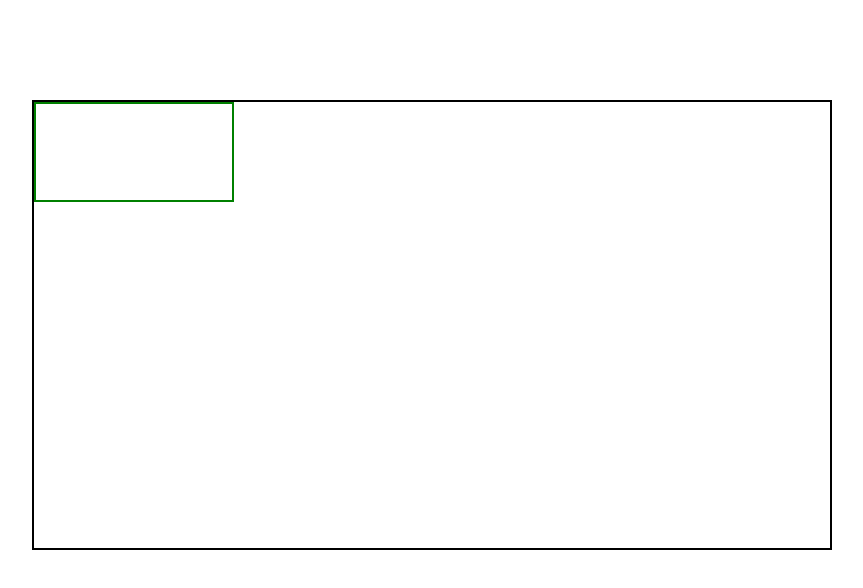
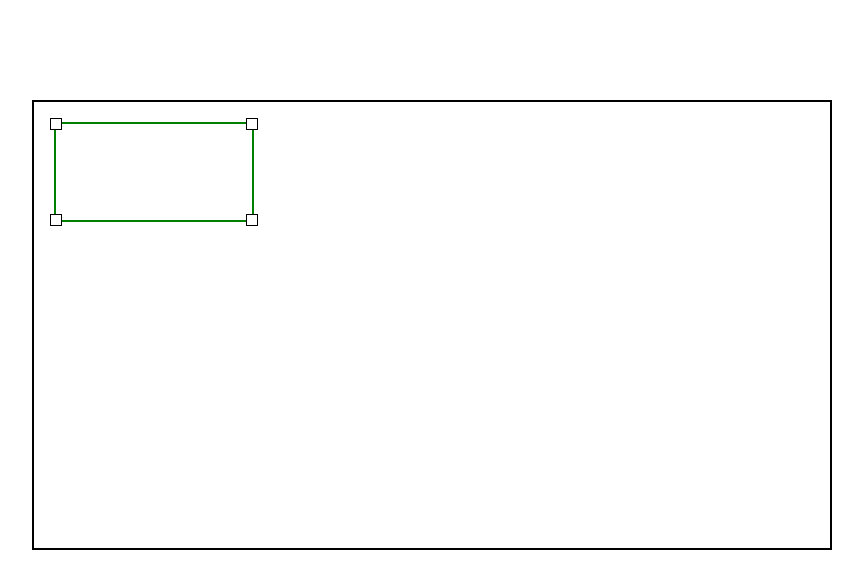
Before and after one commit to Mark-Mulligan/drag-resize-experiment, a React (Create React App) app: page / in a window 1280 px wide. Shown: the top 588 px of the page, without its empty margins (208-1071 px from the left). Built offline with nearby package versions, Linux system fonts and the light colour scheme.

Commit message:
added resizing squares to rectangle

```diff
--- a/src/components/ResizeableRect.tsx
+++ b/src/components/ResizeableRect.tsx
@@ -1,7 +1,7 @@
 import { useState, useCallback, useEffect } from 'react';
 
 const ResizeableRect = () => {
-  const [position, setPosition] = useState({ top: 0, left: 0 });
+  const [position, setPosition] = useState({ top: 20, left: 20 });
   const [isDragging, setIsDragging] = useState(false);
   const [mouseStartingPos, setMouseStartingPos] = useState({ x: 0, y: 0 });
 
@@ -47,7 +47,52 @@ const ResizeableRect = () => {
       }}
       onMouseDown={(e) => handleMouseDown(e)}
       onMouseUp={(e) => handleMouseUp(e)}
-    ></div>
+    >
+      <div
+        style={{
+          position: 'absolute',
+          top: -6,
+          left: -6,
+          height: 12,
+          width: 12,
+          border: '1px solid black',
+          background: 'white',
+        }}
+      />
+      <div
+        style={{
+          position: 'absolute',
+          top: -6,
+          right: -6,
+          height: 12,
+          width: 12,
+          border: '1px solid black',
+          background: 'white',
+        }}
+      />
+      <div
+        style={{
+          position: 'absolute',
+          bottom: -6,
+          left: -6,
+          height: 12,
+          width: 12,
+          border: '1px solid black',
+          background: 'white',
+        }}
+      />
+      <div
+        style={{
+          position: 'absolute',
+          bottom: -6,
+          right: -6,
+          height: 12,
+          width: 12,
+          border: '1px solid black',
+          background: 'white',
+        }}
+      />
+    </div>
   );
 };
 
```
